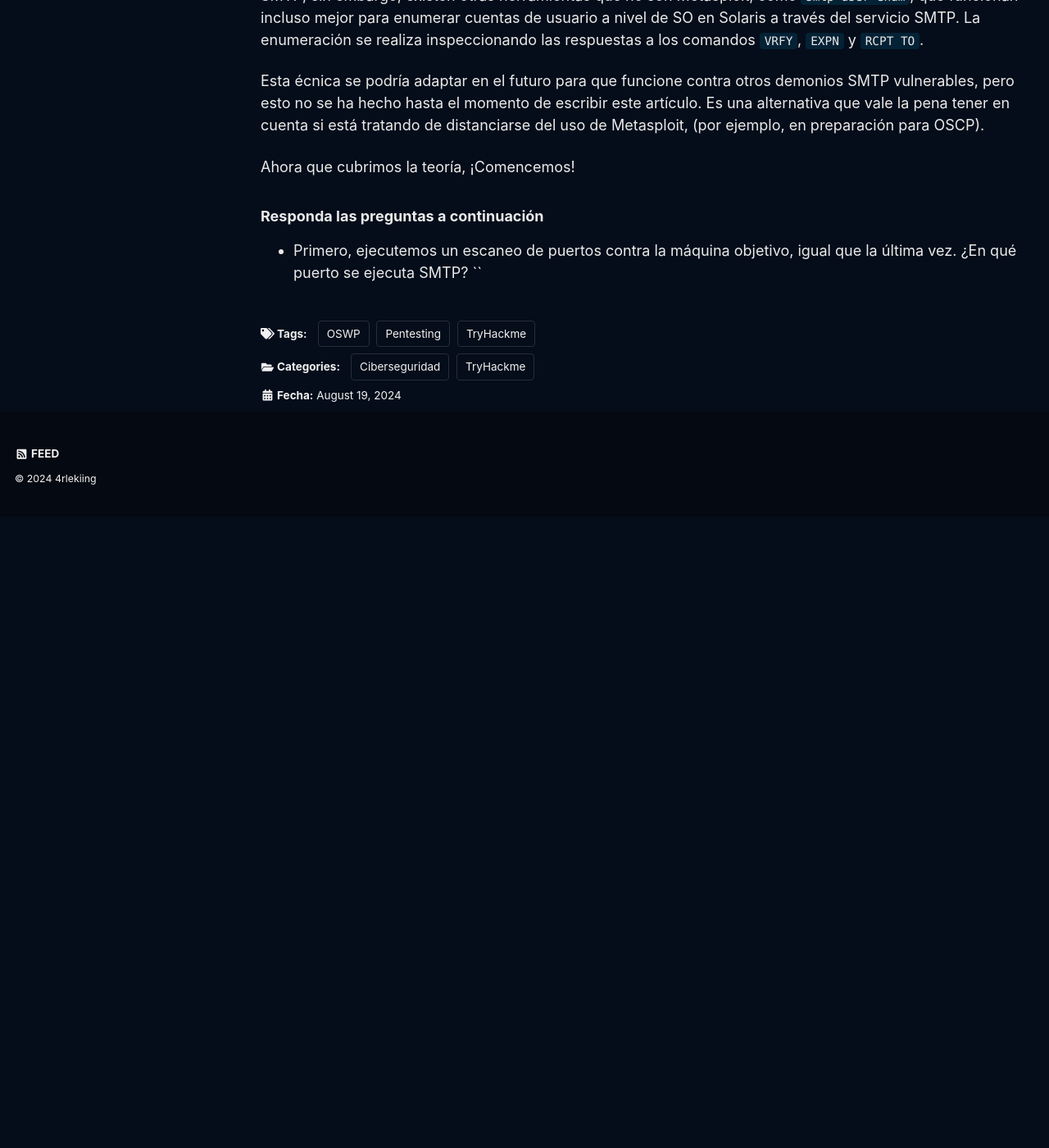
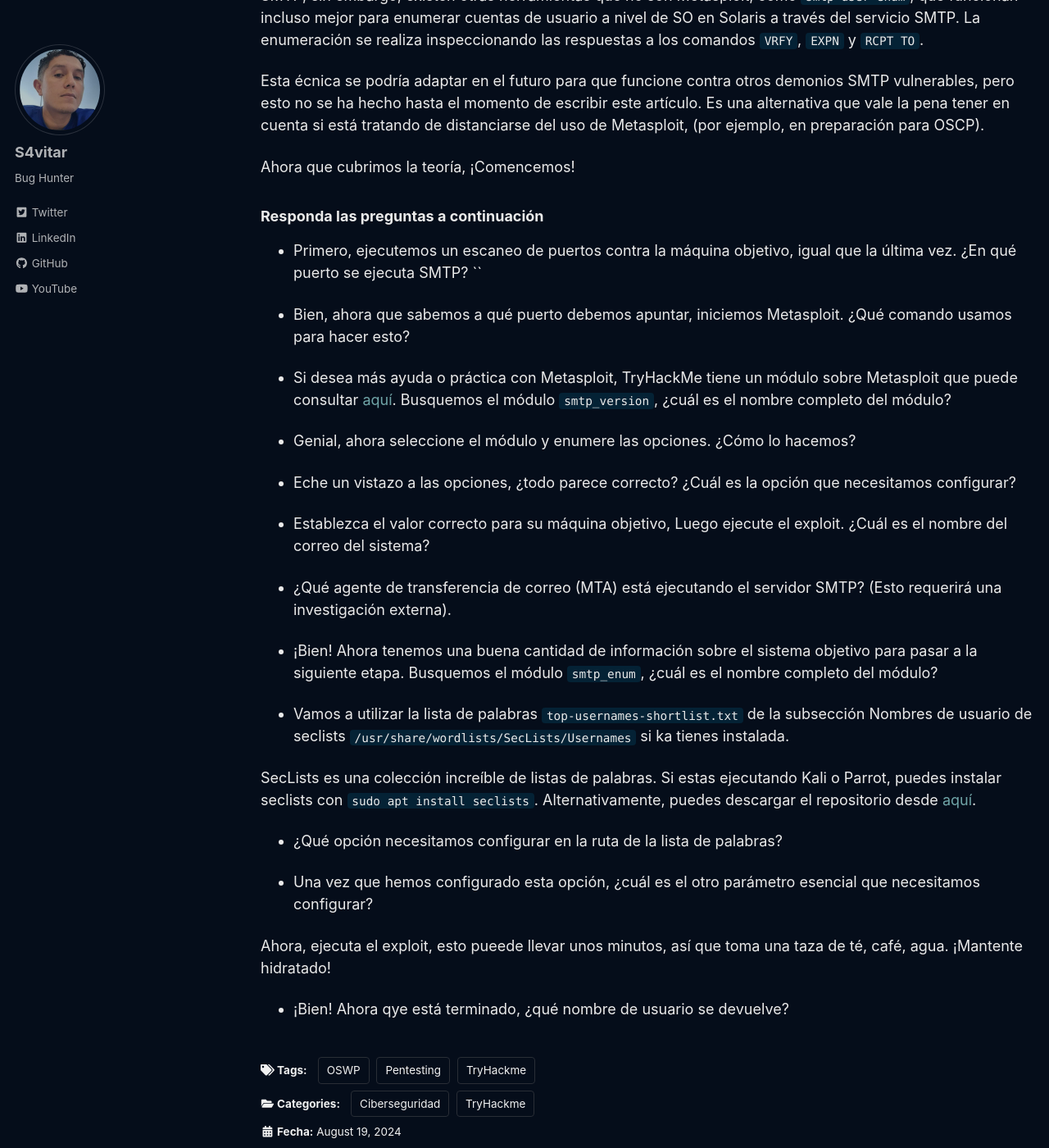
Before and after one commit to 4rleki-ing/TryH4ckm3.github.io, a Jekyll site: the page built from _posts/2024-01-13-Servicios-de-red-2.md, in a window 1280 px wide and 1400 px high, scrolled down 18174 px. Shown: the whole window at 82% size. Built offline with Jekyll 4.4.1, drawn with Linux system fonts in a browser that asks for light colours; cached includes are drawn as plain includes; a script that is not in the unit is left out; before the commit the page ends 18804 px from its top, so only the background shows below that.

Commit message:
Update 2024-01-13-Servicios-de-red-2.md

```diff
--- a/_posts/2024-01-13-Servicios-de-red-2.md
+++ b/_posts/2024-01-13-Servicios-de-red-2.md
@@ -560,3 +560,29 @@ Ahora que cubrimos la teoría, ¡Comencemos!
 
 ### Responda las preguntas a continuación
 - Primero, ejecutemos un escaneo de puertos contra la máquina objetivo, igual que la última vez. ¿En qué puerto se ejecuta SMTP? ``
+
+- Bien, ahora que sabemos a qué puerto debemos apuntar, iniciemos Metasploit. ¿Qué comando usamos para hacer esto?
+
+- Si desea más ayuda o práctica con Metasploit, TryHackMe tiene un módulo sobre Metasploit que puede consultar [aquí](). Busquemos el módulo `smtp_version`, ¿cuál es el nombre completo del módulo?
+
+- Genial, ahora seleccione el módulo y enumere las opciones. ¿Cómo lo hacemos?
+
+- Eche un vistazo a las opciones, ¿todo parece correcto? ¿Cuál es la opción que necesitamos configurar?
+
+- Establezca el valor correcto para su máquina objetivo, Luego ejecute el exploit. ¿Cuál es el nombre del correo del sistema?
+
+- ¿Qué agente de transferencia de correo (MTA) está ejecutando el servidor SMTP? (Esto requerirá una investigación externa).
+
+- ¡Bien! Ahora tenemos una buena cantidad de información sobre el sistema objetivo para pasar a la siguiente etapa. Busquemos el módulo `smtp_enum`, ¿cuál es el nombre completo del módulo?
+
+- Vamos a utilizar la lista de palabras `top-usernames-shortlist.txt` de la subsección Nombres de usuario de seclists `/usr/share/wordlists/SecLists/Usernames` si ka tienes instalada.
+
+SecLists es una colección increíble de listas de palabras. Si estas ejecutando Kali o Parrot, puedes instalar seclists con `sudo apt install seclists`. Alternativamente, puedes descargar el repositorio desde [aquí]().
+
+- ¿Qué opción necesitamos configurar en la ruta de la lista de palabras?
+
+- Una vez que hemos configurado esta opción, ¿cuál es el otro parámetro esencial que necesitamos configurar?
+
+Ahora, ejecuta el exploit, esto pueede llevar unos minutos, así que toma una taza de té, café, agua. ¡Mantente hidratado!
+
+- ¡Bien! Ahora qye está terminado, ¿qué nombre de usuario se devuelve?
```
